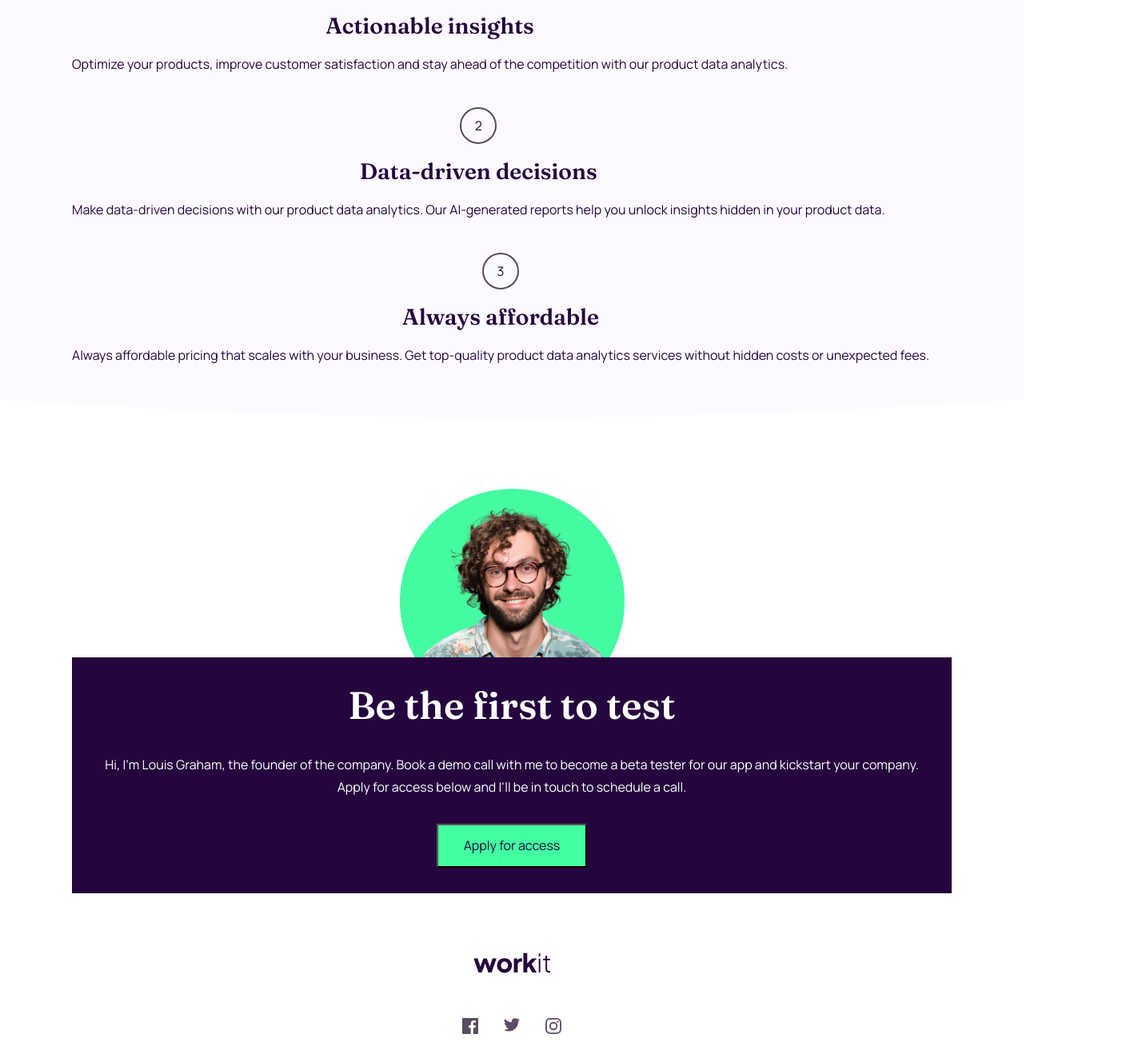
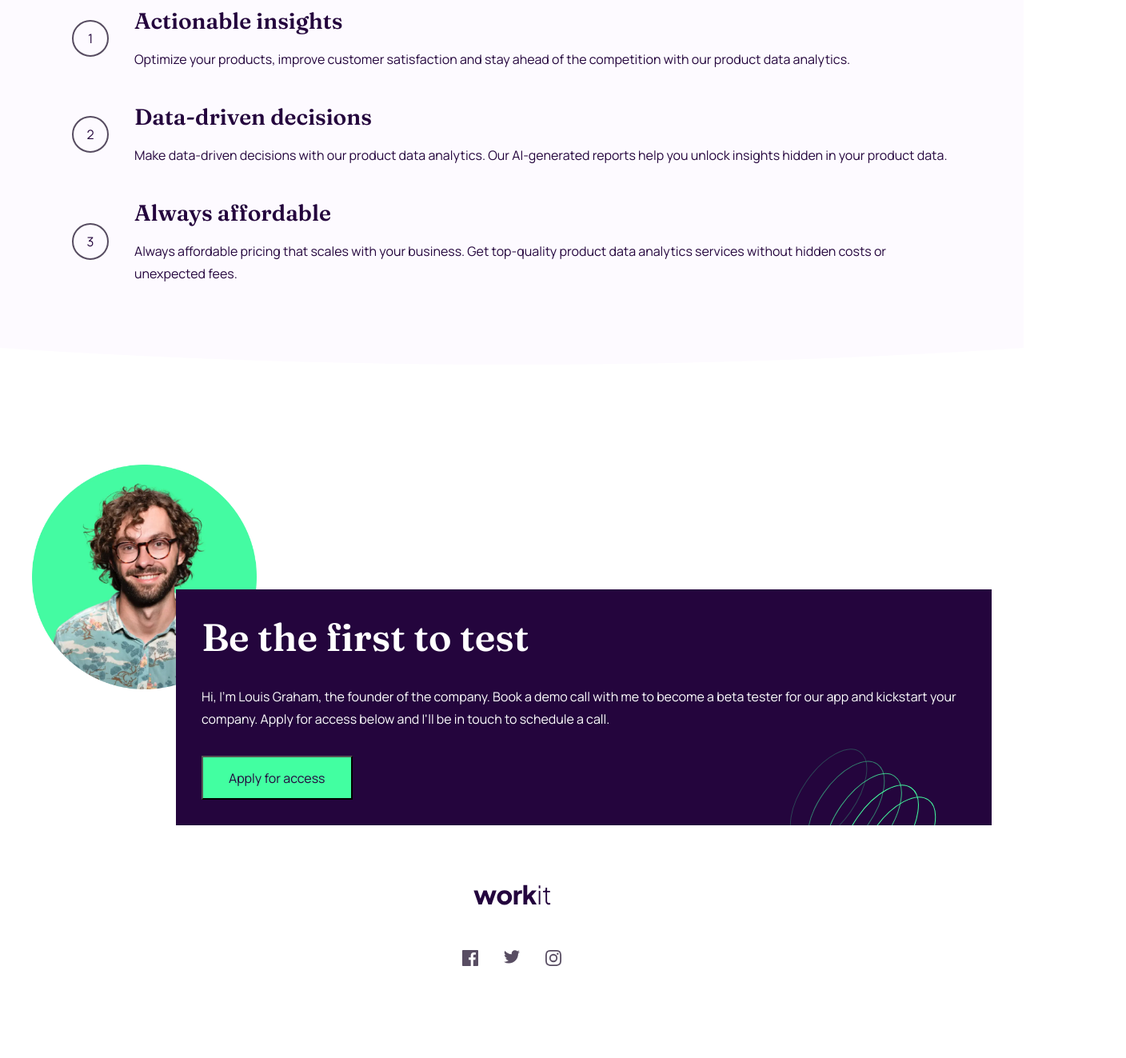
Before and after one commit to JayBrown92/workit-landing-page, a Next.js app: page / in a window 1280 px wide. Shown: the part 727-2050 px from the top of the page at 80% size, 1408 px wide, since content can reach past the window. After the commit the page ends 2009 px from the top, so only its background shows below. Built offline with nearby package versions, Linux system fonts and the light colour scheme.

Commit message:
finished md screen view

```diff
--- a/src/pages/index.tsx
+++ b/src/pages/index.tsx
@@ -97,6 +97,7 @@ export default function Home() {
             src={FounderImage}
             width={281}
             alt="An image of WorkIt founder, Louis Graham"
+            className="about-image"
           />{" "}
           <div className="content">
             <h2>Be the first to test</h2>
@@ -109,6 +110,11 @@ export default function Home() {
             <button className="btn-primary">Apply for access</button>
           </div>
         </div>
+        <Image
+          src={BgPattern3}
+          alt="background pattern for about section"
+          className="bg-pattern pattern-3"
+        />
       </section>
       <footer>
         {" "}
--- a/src/styles/globals.css
+++ b/src/styles/globals.css
@@ -42,7 +42,8 @@
   /* md screens */
 
   --section-spacing-y-md: 4rem;
-  --container-spacing-y-md: 2.5;
+  --bottom-section-spacing-y-md: 6.25rem;
+  --container-spacing-y-md: 2.5rem;
   --section-spacing-x-md: 5.625rem;
   --container-spacing-x-md: 5.625rem;
 
@@ -164,9 +165,11 @@ header nav a {
 }
 
 footer {
-  display: flex;
+  /* display: flex;
   flex-direction: column;
-  align-items: center;
+  align-items: center; */
+  display: grid;
+  justify-items: center;
   padding: var(--footer-spacing-y) 0;
 }
 
@@ -195,9 +198,8 @@ footer .footer-icons {
 }
 
 .content {
-  display: flex;
-  flex-direction: column;
-  align-items: center;
+  display: grid;
+  justify-items: center;
   text-align: center;
   gap: var(--inner-content-spacing);
 }
@@ -279,7 +281,7 @@ h1:has(.underline) > span:after {
   padding-top: calc(var(--section-spacing-y) - 45.25px);
   padding-bottom: 0;
 }
-.about img {
+.about-image {
   position: relative;
   margin: 0 auto;
   transform: translateY(25%);
@@ -302,6 +304,10 @@ h1:has(.underline) > span:after {
     line-height: var(--medium-heading-line-spacing-md);
   }
 
+  section {
+    overflow: hidden;
+  }
+
   .container {
     padding: 0 var(--container-spacing-x-md);
     position: relative;
@@ -320,13 +326,66 @@ h1:has(.underline) > span:after {
     position: absolute;
     z-index: 5;
   }
+
   .pattern-1 {
-    top: 5%;
-    left: -30%;
+    top: 0;
+    left: -230px;
   }
 
   .pattern-2 {
-    bottom: 25%;
-    right: -10%;
+    bottom: 100px;
+    right: -100px;
+  }
+
+  .pattern-3 {
+    right: 90px;
+    bottom: -100px;
+  }
+
+  .features {
+    padding: calc(var(--section-spacing-y) + 148px) 0
+      var(--bottom-section-spacing-y-md);
+  }
+
+  :is(.features, .about) .content {
+    display: grid;
+    align-items: center;
+    justify-items: start;
+    column-gap: 2rem;
+  }
+
+  .features .content > *:nth-child(1) {
+    grid-row: 1/3;
+    margin: auto;
+  }
+
+  .features .content > *:nth-child(2) {
+    grid-column: 2/4;
+  }
+
+  .features .content > *:nth-child(3) {
+    grid-column: 2/4;
+    text-align: left;
+  }
+
+  .about {
+    padding-top: calc(var(--section-spacing-y) - 125px);
+  }
+
+  .about .container {
+    display: flex;
+    flex-wrap: wrap;
+    padding: 0 var(--container-spacing-y-md);
+  }
+  .about-image {
+    flex-basis: 281px;
+    transform: translateY(125px);
+    margin: 0;
+  }
+
+  .about .content {
+    flex-basis: 85%;
+    margin-left: auto;
+    text-align: left;
   }
 }
```
